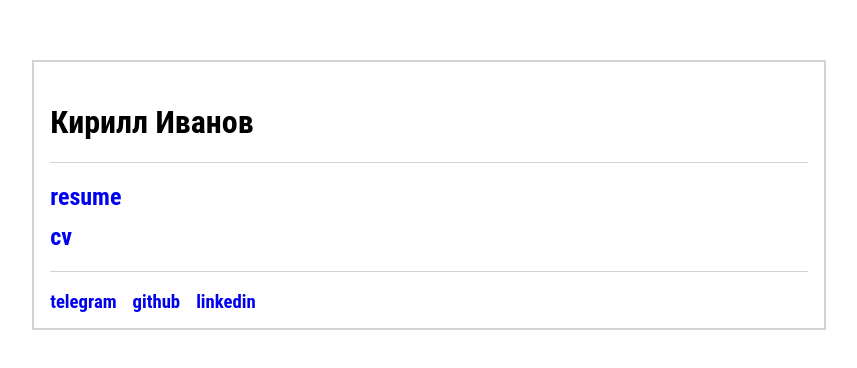
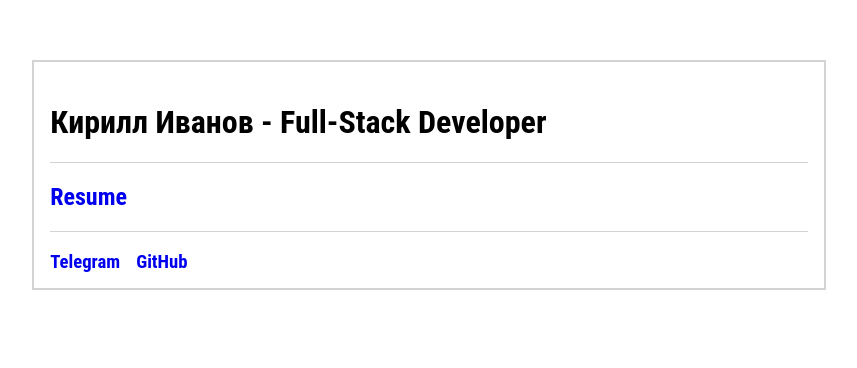
Before and after one commit to iwwwanow/iwwwanow, a SvelteKit app in the folder web/: page / in a window 1280 px wide. Shown: the part 180-548 px from the top of the page, without its empty margins (211-1068 px from the left). Built offline with nearby package versions, Linux system fonts and the light colour scheme.

Commit message:
refactor(web): layout

```diff
--- a/web/src/routes/+page.svelte
+++ b/web/src/routes/+page.svelte
@@ -1,14 +1,16 @@
-<h1>Кирилл Иванов</h1>
+<h1>Кирилл Иванов - Full-Stack Developer</h1>
 <hr />
 <div class="work-data-container">
-	<a href="/resume"><h2>resume</h2></a>
-	<a href="/cv"><h2>cv</h2></a>
+	<a href="/resume"><h2>Resume</h2></a>
+	<!-- TODO -->
+	<!-- <a href="/cv"><h2>CV</h2></a> -->
 </div>
 <hr />
 <div class="social-container">
-	<a href="/resume"><h3>telegram</h3></a>
-	<a href="/resume"><h3>github</h3></a>
-	<a href="/resume"><h3>linkedin</h3></a>
+	<a href="https://t.me/iwwwanow"><h3>Telegram</h3></a>
+	<a href="https://github.com/iwwwanow"><h3>GitHub</h3></a>
+	<!-- TODO -->
+	<!-- <a href="/resume"><h3>LinkedIn</h3></a> -->
 </div>
 
 <style>
--- a/web/src/routes/[slug]/+layout.svelte
+++ b/web/src/routes/[slug]/+layout.svelte
@@ -3,8 +3,9 @@
 </script>
 
 <div class="header-container">
-	<a href="/"><h2>home</h2></a>
-	<h2>{params.slug}</h2>
+	<span><a href="/">home</a></span>
+	<span>/</span>
+	<span>{params.slug}</span>
 </div>
 <hr class="wrapper-hr" />
 
--- a/web/vite.config.ts
+++ b/web/vite.config.ts
@@ -2,5 +2,14 @@ import { sveltekit } from '@sveltejs/kit/vite';
 import { defineConfig } from 'vite';
 
 export default defineConfig({
-	plugins: [sveltekit()]
+	plugins: [sveltekit()],
+	server: {
+		host: true,
+		allowedHosts: [
+			'.loca.lt',
+		],
+		hmr: {
+			timeout: 30000
+		}
+	}
 });
```
Also changed, not shown: web/src/routes/[slug]/cv.md (+2 -2 lines), web/src/routes/[slug]/resume.md (+1 -1 lines).
